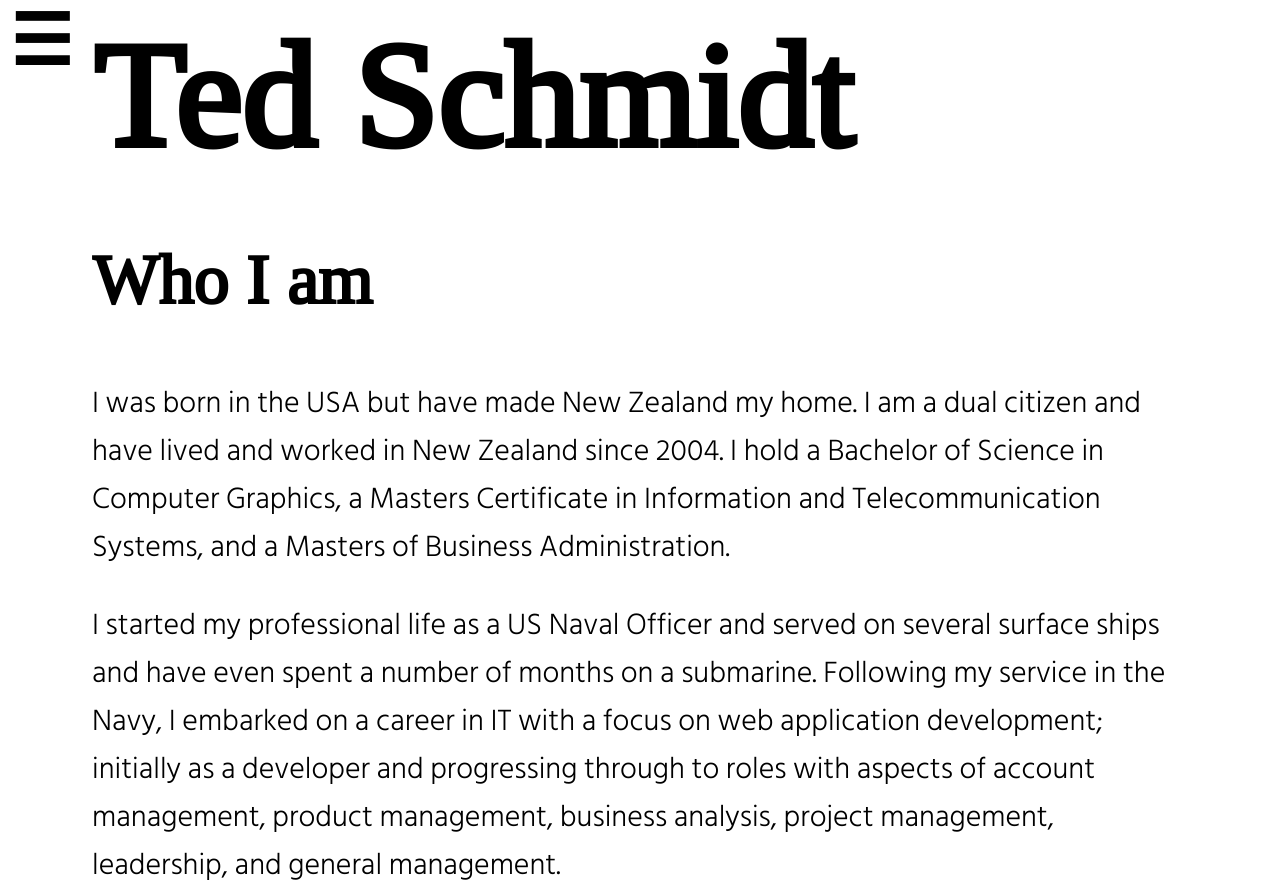
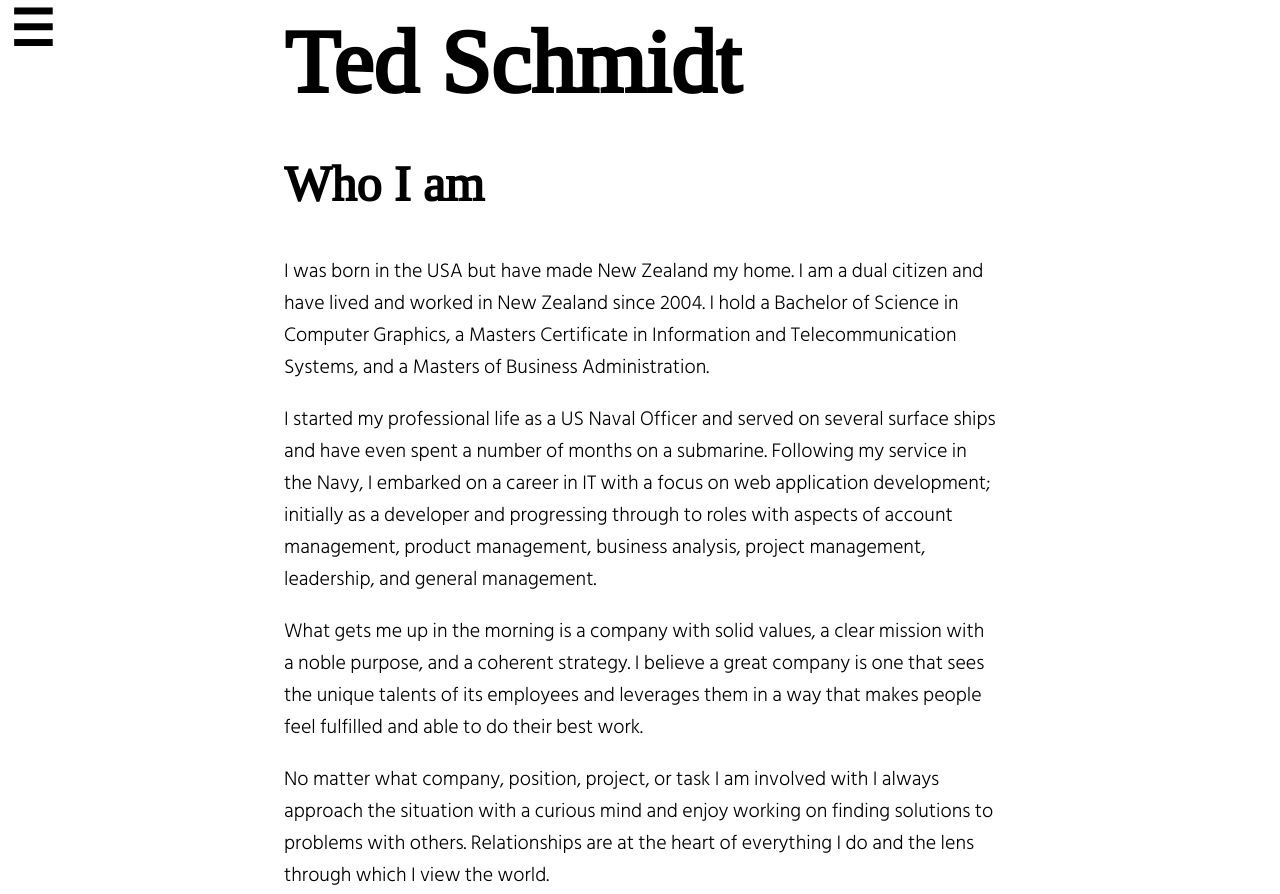
Before and after one commit to schmidtted/cv, a plain HTML site: page index.html in a window 1280 px wide. Shown: the top 894 px of the page. Drawn offline with Linux system fonts and the light colour scheme; a web font is replaced by a local one.

Commit message:
Made text smaller for large screens
Also added smooth scrolling

```diff
--- a/cv.css
+++ b/cv.css
@@ -1,5 +1,6 @@
 html {
 	font-family: "Hind Siliguri", sans-serif;
+	scroll-behavior: smooth;
 }
 
 h1 {
@@ -21,34 +22,35 @@ h3 {
 
 :root {
 	font-size: 14px;
-	margin: 1vw 5vw;
+	margin: 1vw 20vw;
 }
 
 @media (min-width: 400px) and (max-width: 1200px) {
 	:root {
-		font-size: calc(14px + (30 - 14) * ((100vw - 400px) / (1200 - 400)));
+		font-size: calc(14px + (20 - 14) * ((100vw - 400px) / (1200 - 400)));
+		margin: 1vw 5vw;
 	}
 
 	h1 {
-		font-size: calc(30px + (150 - 30) * ((100vw - 400px) / (1200 - 400)));
+		font-size: calc(30px + (90 - 30) * ((100vw - 400px) / (1200 - 400)));
 	}
 }
 
 @media (min-width: 1200px) {
 	:root {
-		font-size: 30px;
+		font-size: 20px;
 	}
 
 	h1 {
-		font-size: 150px;
+		font-size: 90px;
 	}
 
 	h2 {
-		font-size: 70px;
+		font-size: 50px;
 	}
 
 	h3 {
-		font-size: 50px;
+		font-size: 30px;
 	}
 
 }
```
